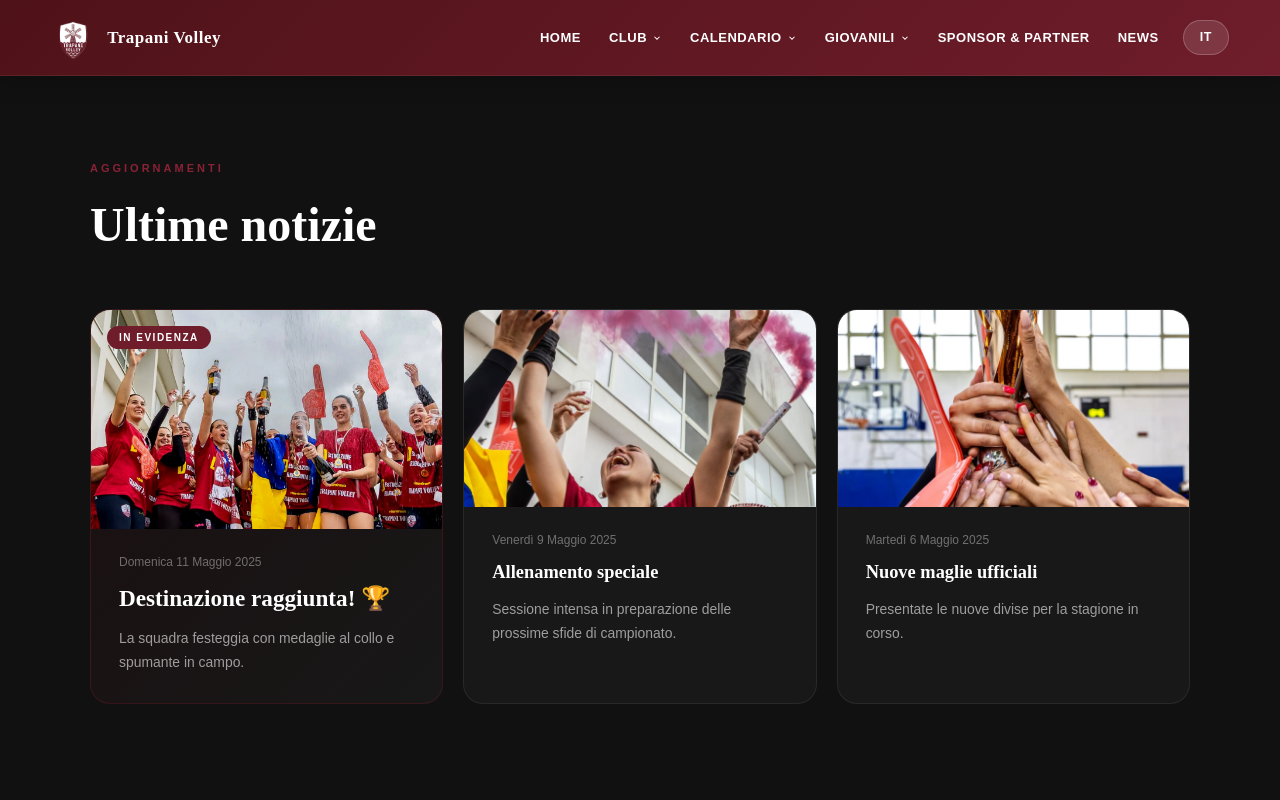
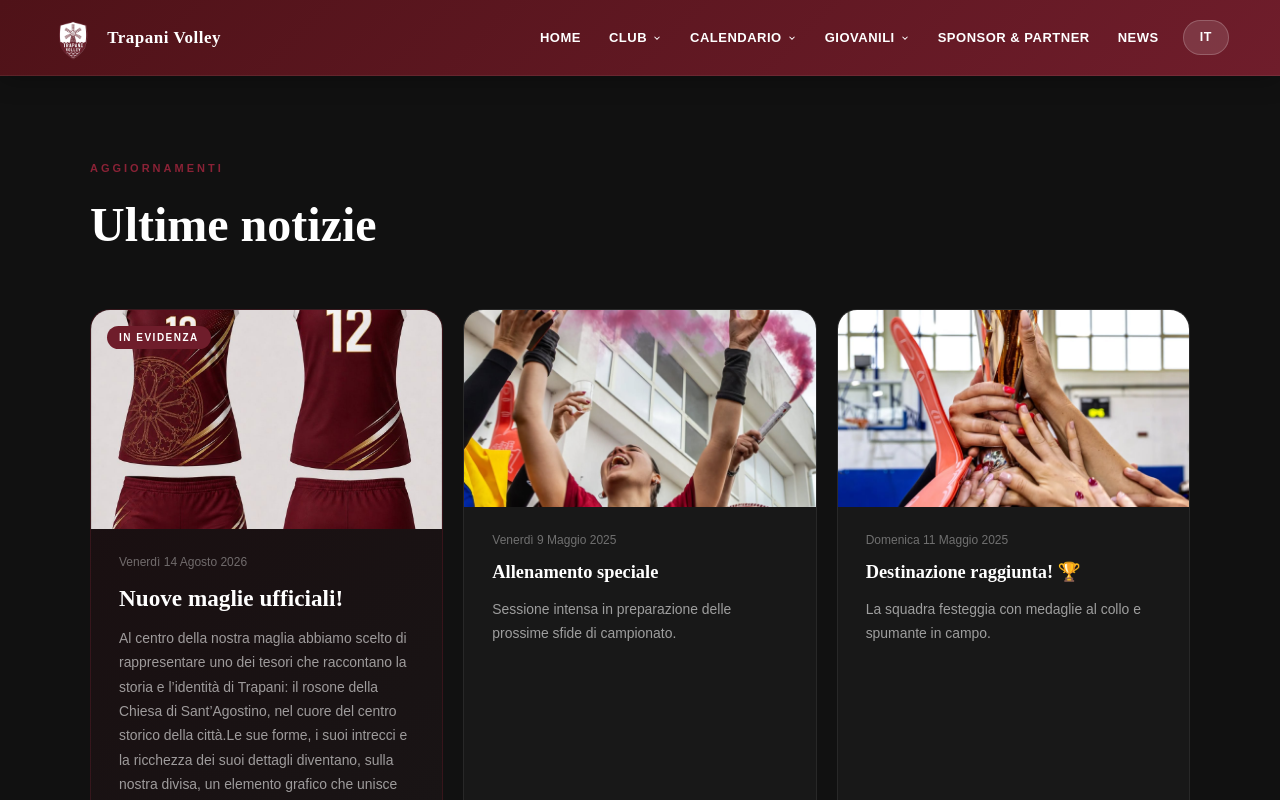
Before and after one commit to OnyX676700/trapani_volley, a Next.js app: page /news in a window 1280 px wide. Shown: the top 800 px of the page. Built offline with nearby package versions, Linux system fonts and the light colour scheme.

Commit message:
Add Zone.Identifier file for maglia.jpg to manage file transfer settings

```diff
--- a/app/data/news.ts
+++ b/app/data/news.ts
@@ -13,13 +13,13 @@ export type NewsItem = {
 
 export const NEWS: NewsItem[] = [
   {
-    slug: "destinazione-raggiunta",
+    slug: "nuove-maglie-ufficiali",
     featured: true,
     badge: "In evidenza",
-    date: "Domenica 11 Maggio 2025",
-    title: "Destinazione raggiunta! 🏆",
-    text: "La squadra festeggia con medaglie al collo e spumante in campo.",
-    img: "/img/spumante.jpg",
+    date: "Venerdì 14 Agosto 2026",
+    title: "Nuove maglie ufficiali!",
+    text: "Il Rosone di Sant’Agostino: un simbolo di Trapani",
+    img: "/img/maglia.jpg",
   },
   {
     slug: "allenamento-speciale",
@@ -29,10 +29,10 @@ export const NEWS: NewsItem[] = [
     img: "/img/fumogeno.jpg",
   },
   {
-    slug: "nuove-maglie-ufficiali",
+    slug: "destinazione-raggiunta",
     date: "Martedì 6 Maggio 2025",
-    title: "Nuove maglie ufficiali",
-    text: "Presentate le nuove divise per la stagione in corso.",
+    title: "Destinazione raggiunta!",
+    text: "La squadra festeggia con medaglie al collo e spumante in campo.",
     img: "/img/trofeo.jpg",
   },
 ];
--- a/app/news/page.tsx
+++ b/app/news/page.tsx
@@ -5,9 +5,9 @@ import Footer from "../components/Footer";
 import GlobalStyles from "../components/GlobalStyles";
 
 const NEWS = [
-  { featured: true, badge: "In evidenza", date: "Domenica 11 Maggio 2025", title: "Destinazione raggiunta! 🏆", text: "La squadra festeggia con medaglie al collo e spumante in campo.", img: "/img/spumante.jpg" },
+  { featured: true, badge: "In evidenza", date: "Venerdì 14 Agosto 2026", title: "Nuove maglie ufficiali!", text: "Al centro della nostra maglia abbiamo scelto di rappresentare uno dei tesori che raccontano la storia e l’identità di Trapani: il rosone della Chiesa di Sant’Agostino, nel cuore del centro storico della città.Le sue forme, i suoi intrecci e la ricchezza dei suoi dettagli diventano, sulla nostra divisa, un elemento grafico che unisce storia, arte e appartenenza. Non è semplicemente una decorazione: è un richiamo alle nostre radici, alla bellezza di una città che da secoli custodisce un patrimonio unico e riconoscibile. Con l’abbigliamento ufficiale di Trapani Volley vogliamo raccontare Trapani anche attraverso i suoi simboli. Per questo abbiamo scelto di portare sulla maglia elementi che appartengono alla nostra terra, trasformandoli in parte della nostra identità sportiva. Il rosone di Sant’Agostino rappresenta così il legame tra la città e la squadra: la tradizione che incontra il presente, la storia che scende in campo, la bellezza di Trapani che viene indossata e portata con orgoglio. Ogni dettaglio della nostra divisa vuole raccontare qualcosa di noi. Perché rappresentare Trapani non significa soltanto portarne il nome: significa conoscerne la storia, valorizzarne le bellezze e farle vivere attraverso i nostri colori, dentro e fuori dal campo. Trapani Volley. Una maglia, una città, una storia da rappresentare.", img: "/img/maglia.jpg" },
   { featured: false, date: "Venerdì 9 Maggio 2025", title: "Allenamento speciale", text: "Sessione intensa in preparazione delle prossime sfide di campionato.", img: "/img/fumogeno.jpg" },
-  { featured: false, date: "Martedì 6 Maggio 2025", title: "Nuove maglie ufficiali", text: "Presentate le nuove divise per la stagione in corso.", img: "/img/trofeo.jpg" },
+  { featured: false, date: "Domenica 11 Maggio 2025", title: "Destinazione raggiunta! 🏆", text: "La squadra festeggia con medaglie al collo e spumante in campo.", img: "/img/trofeo.jpg" },
 ];
 
 export default function NewsPage() {
--- a/app/page.tsx
+++ b/app/page.tsx
@@ -272,7 +272,7 @@ function Roster() {
                         fontFamily: "'Playfair Display',serif",
                         fontSize: "1.5rem",
                         fontWeight: 900,
-                        color: "rgba(255,255,255,0.85)",
+                        color: "var(--color-granata-dark)",
                         textShadow: "0 2px 8px rgba(0,0,0,0.6)"
                       }}
                     >
```
Also changed, not shown: public/img/maglia.jpg (added), 1 other file (tests, documents, lock files or other folders).
